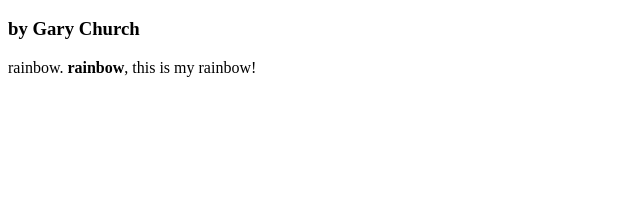
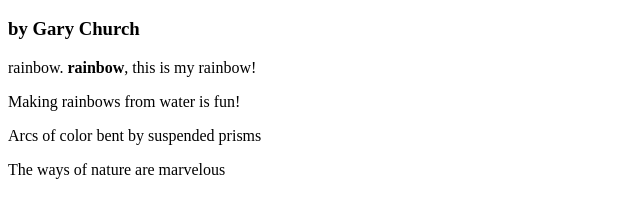
Before and after one commit to MyCodeSnips/PoemWebSite, a plain HTML site: page index.html in a window 1280 px wide. Shown: the part 48-266 px from the top of the page, without its empty margins (0-640 px from the left). Drawn offline with Linux system fonts and the light colour scheme.

Commit message:
Improved the poem by adding several lines of text.

```diff
--- a/index.html
+++ b/index.html
@@ -4,6 +4,9 @@
   <h1>Poem</h1>
   <h3>by Gary Church</h3>
   <p>rainbow. <strong>rainbow</strong>, this is my rainbow!</p>
+  <p>Making rainbows from water is fun!</p>
+  <p>Arcs of color bent by suspended prisms</p>
+  <p>The ways of nature are marvelous</p>
 </body>
 
 </html>
```
